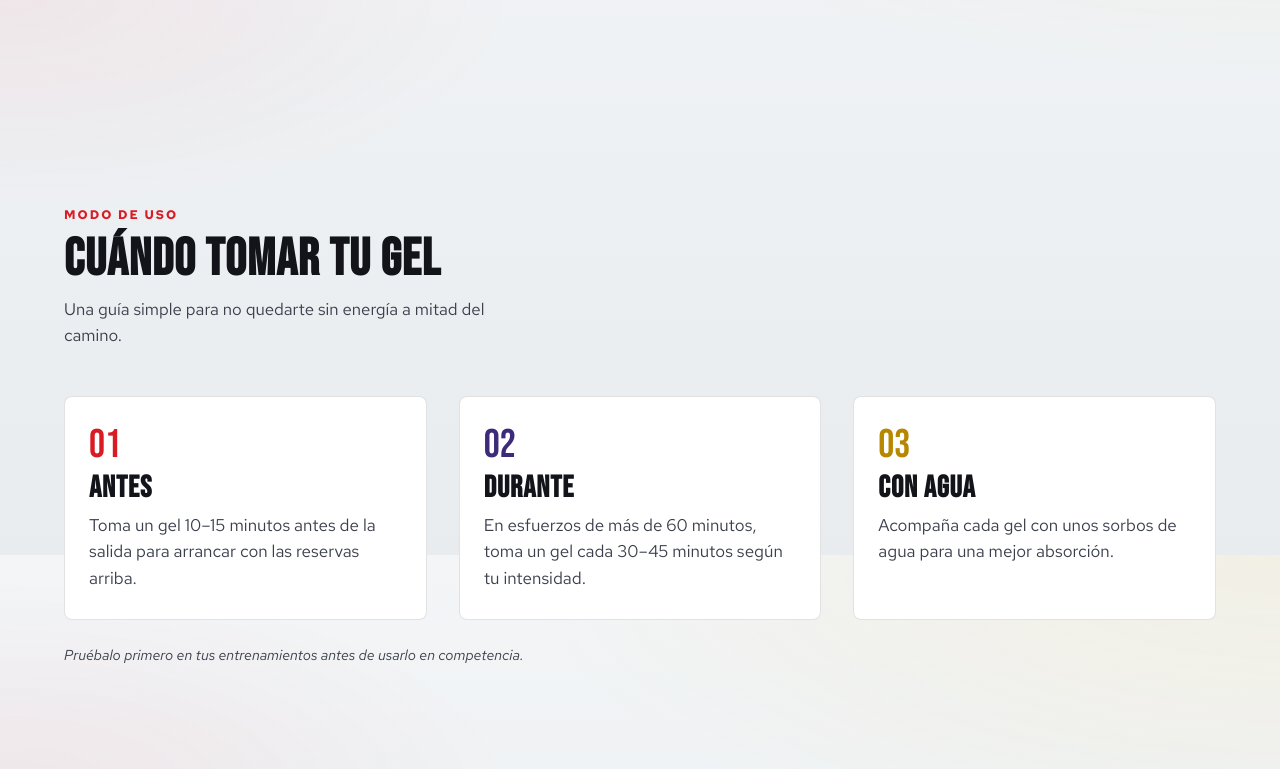
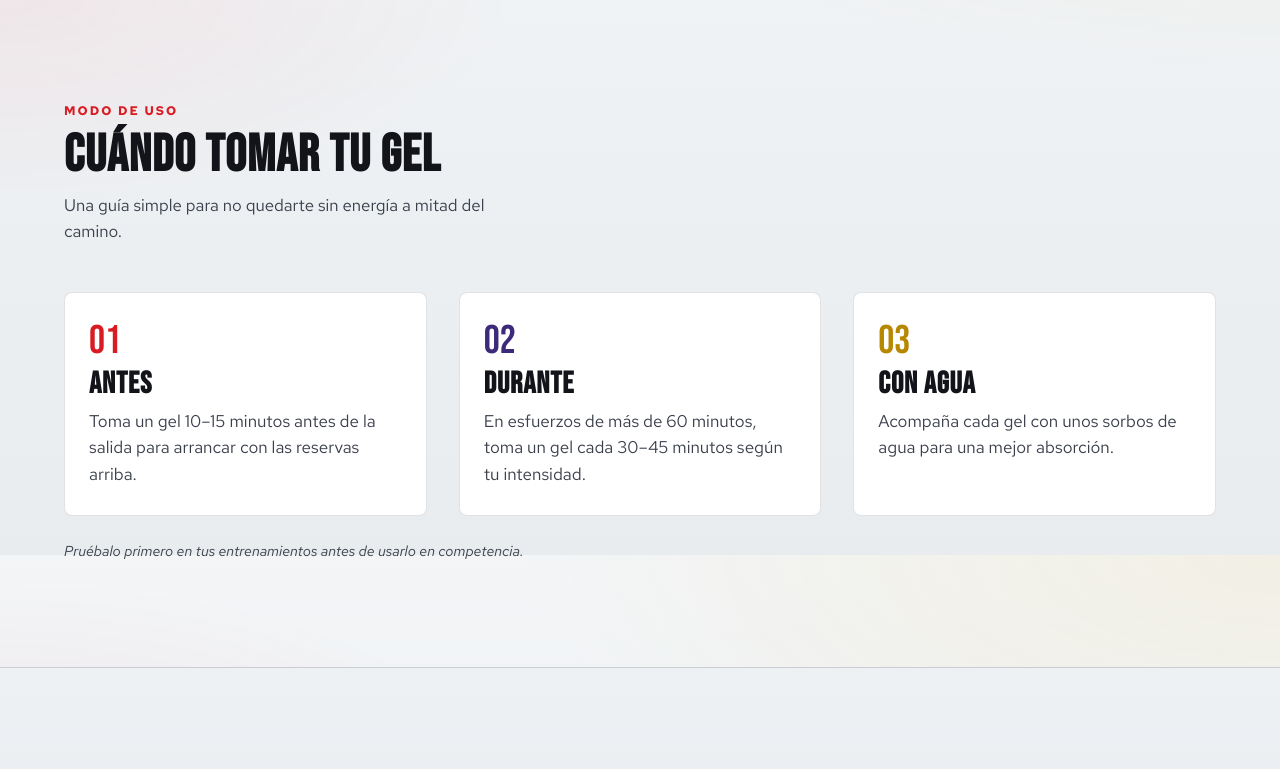
Before and after one commit to juanrinconp/againn-nutrition, a plain HTML site: page index.html in a window 1280 px wide. Shown: the part 3445-4214 px from the top of the page. Drawn offline with Linux system fonts and the light colour scheme.

Commit message:
Reduce espacio entre fórmula y modo de uso
Co-authored-by: Cursor <cursoragent@cursor.com>

```diff
--- a/styles.css
+++ b/styles.css
@@ -665,6 +665,10 @@ p {
 
 /* ——— Usage ——— */
 
+.formula + .usage {
+  padding-top: 0;
+}
+
 .usage-steps {
   margin: 0;
   padding: 0;
```
